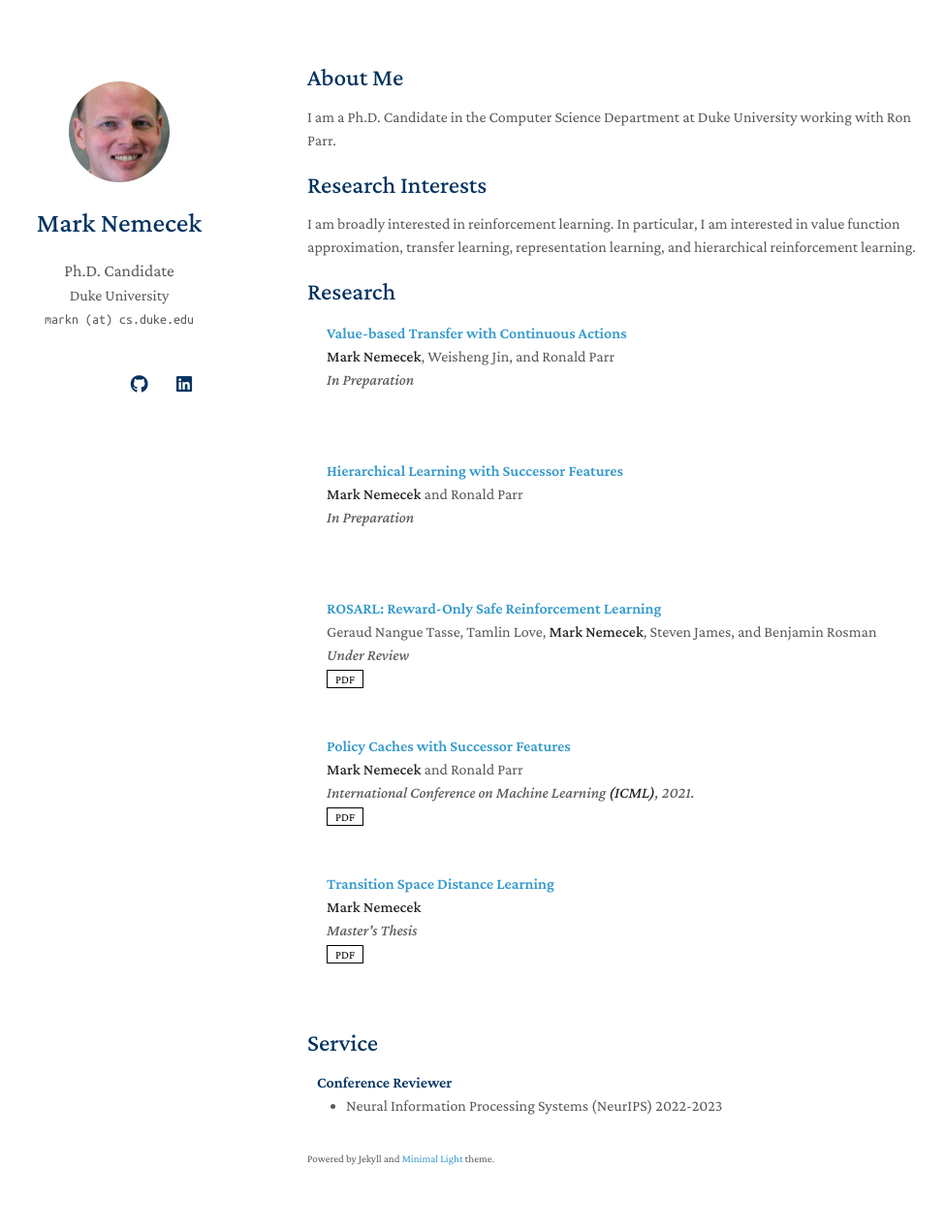
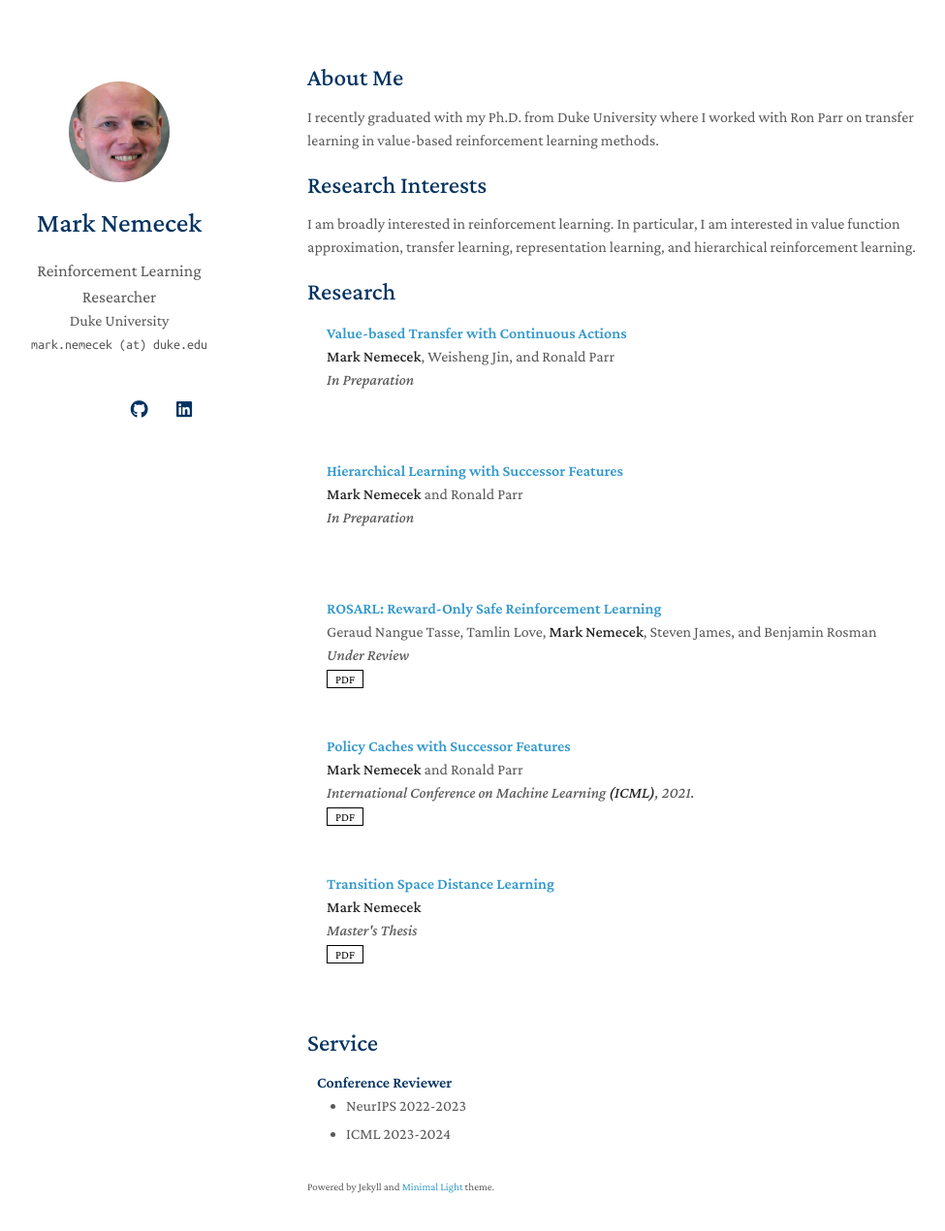
Before and after one commit to mark-nemecek/mark-nemecek.github.io, a Jekyll site: the page built from index.md, in a window 1280 px wide and 1305 px high. Shown: the top 1270 px of the window at 97% size, without its empty margins (153-1128 px from the left). Built offline with Jekyll 4.4.1, drawn with Linux system fonts in a browser that asks for light colours; nearby versions of some CDN libraries; a style sheet for code colours, icons or effects is not loaded; our own code applies the rules of GitHub Pages for plain Markdown files.

Commit message:
Some updates for post-PhD job search.

```diff
--- a/_config.yml
+++ b/_config.yml
@@ -1,8 +1,8 @@
 # Basic Information
 title: Mark Nemecek
-position: Ph.D. Candidate
+position: Reinforcement Learning Researcher
 affiliation: Duke University
-email: markn (at) cs.duke.edu
+email: mark.nemecek (at) duke.edu
 
 # Search Engine Optimization (SEO)
 # The following information is used to improve the website traffic from search engines, e.g., Google.
--- a/_includes/service.md
+++ b/_includes/service.md
@@ -3,5 +3,9 @@
 <h4 style="margin:0 10px 0;">Conference Reviewer</h4>
 
 <ul style="margin:0 0 5px;">
-  <li><a href="http://neurips.cc/"><autocolor>Neural Information Processing Systems (NeurIPS) 2022-2023</autocolor></a></li>
+  <li><a href="http://neurips.cc/"><autocolor>NeurIPS 2022-2023</autocolor></a></li>
 </ul>
+
+<ul style="margin:0 0 5px;">
+  <li><a href="http://icml.cc/"><autocolor>ICML 2023-2024</autocolor></a></li>
+</ul>
--- a/index.md
+++ b/index.md
@@ -4,7 +4,8 @@ layout: homepage
 
 ## About Me
 
-I am a Ph.D. Candidate in the Computer Science Department at Duke University working with Ron Parr.
+I recently graduated with my Ph.D. from Duke University where I worked with Ron Parr on transfer learning in value-based reinforcement learning methods.
+
 
 ## Research Interests
 
```
